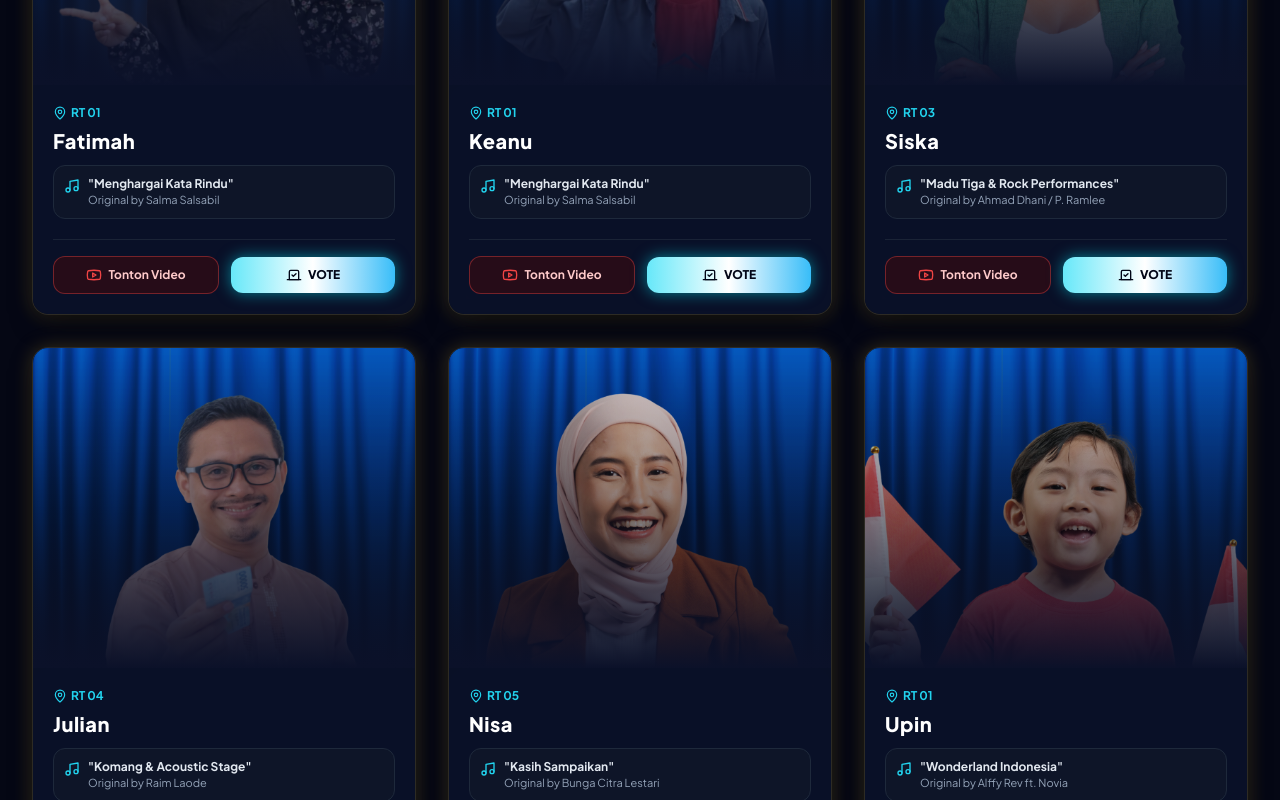
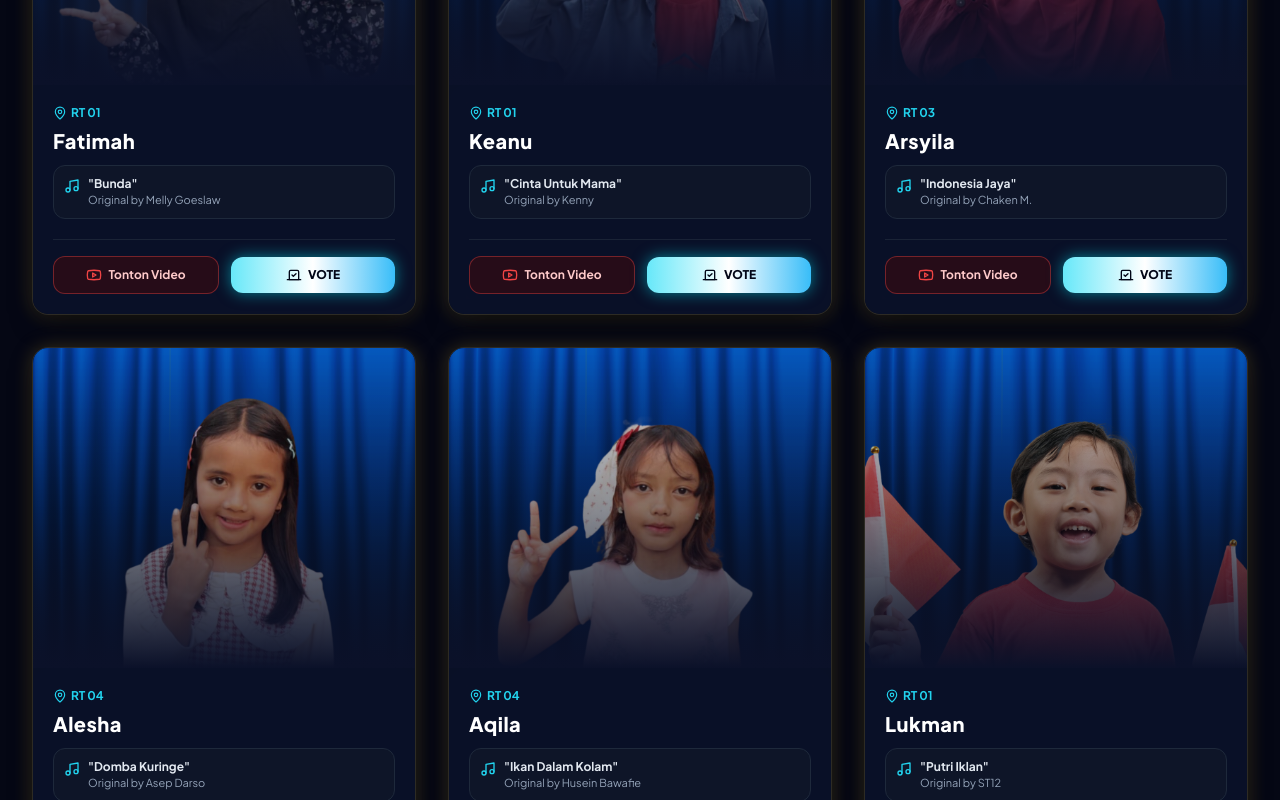
Before and after one commit to meppani/19_Idol_Anteng, a Next.js app: page / in a window 1280 px wide. Shown: the part 1520-2320 px from the top of the page. Built offline with nearby package versions, Linux system fonts and the light colour scheme.

Commit message:
update 5 anak

```diff
--- a/src/data/participants.ts
+++ b/src/data/participants.ts
@@ -7,8 +7,8 @@ export const PARTICIPANTS: Participant[] = [
     stageName: "Fatimah",
     origin: "RT 01",
     age: 21,
-    songTitle: "Menghargai Kata Rindu",
-    originalArtist: "Salma Salsabil",
+    songTitle: "Bunda",
+    originalArtist: "Melly Goeslaw",
     youtubeUrl: "https://www.youtube.com/watch?v=hAEfi_SKTEU",
     imageUrl: "/Fatimah.png",
     voteCount: 148920,
@@ -20,8 +20,8 @@ export const PARTICIPANTS: Participant[] = [
     stageName: "Keanu",
     origin: "RT 01",
     age: 17,
-    songTitle: "Menghargai Kata Rindu",
-    originalArtist: "Salma Salsabil",
+    songTitle: "Cinta Untuk Mama",
+    originalArtist: "Kenny",
     youtubeUrl: "https://www.youtube.com/watch?v=hAEfi_SKTEU",
     imageUrl: "/Keanu.png",
     voteCount: 132450,
@@ -29,51 +29,51 @@ export const PARTICIPANTS: Participant[] = [
   },
   {
     id: "3",
-    name: "Siska",
-    stageName: "Siska",
+    name: "Arsyila",
+    stageName: "Arsyla",
     origin: "RT 03",
     age: 22,
-    songTitle: "Madu Tiga & Rock Performances",
-    originalArtist: "Ahmad Dhani / P. Ramlee",
+    songTitle: "Indonesia Jaya",
+    originalArtist: "Chaken M.",
     youtubeUrl: "https://www.youtube.com/watch?v=hAEfi_SKTEU",
-    imageUrl: "/Siska.png",
+    imageUrl: "/Arsyila.png",
     voteCount: 98400,
     category: "Finalist",
   },
   {
     id: "4",
-    name: "Julian",
-    stageName: "Julian",
+    name: "Alesha",
+    stageName: "Alesha",
     origin: "RT 04",
     age: 21,
-    songTitle: "Komang & Acoustic Stage",
-    originalArtist: "Raim Laode",
+    songTitle: "Domba Kuringe",
+    originalArtist: "Asep Darso",
     youtubeUrl: "https://www.youtube.com/watch?v=hAEfi_SKTEU",
-    imageUrl: "/Julian.png",
+    imageUrl: "/Alesha.png",
     voteCount: 89310,
     category: "Finalist",
   },
   {
     id: "5",
-    name: "Nisa",
-    stageName: "Nisa",
-    origin: "RT 05",
+    name: "Aqila",
+    stageName: "Aqila",
+    origin: "RT 04",
     age: 19,
-    songTitle: "Kasih Sampaikan",
-    originalArtist: "Bunga Citra Lestari",
+    songTitle: "Ikan Dalam Kolam",
+    originalArtist: "Husein Bawafie",
     youtubeUrl: "https://www.youtube.com/watch?v=hAEfi_SKTEU",
-    imageUrl: "/Nisa.png",
+    imageUrl: "/Aqila.png",
     voteCount: 74200,
     category: "Finalist",
   },
   {
     id: "6",
-    name: "Upin",
-    stageName: "Upin",
+    name: "Lukman",
+    stageName: "Lukman",
     origin: "RT 01",
     age: 22,
-    songTitle: "Wonderland Indonesia",
-    originalArtist: "Alffy Rev ft. Novia",
+    songTitle: "Putri Iklan",
+    originalArtist: "ST12",
     youtubeUrl: "https://www.youtube.com/watch?v=hAEfi_SKTEU",
     imageUrl: "/Upin.png",
     voteCount: 112500,
```
